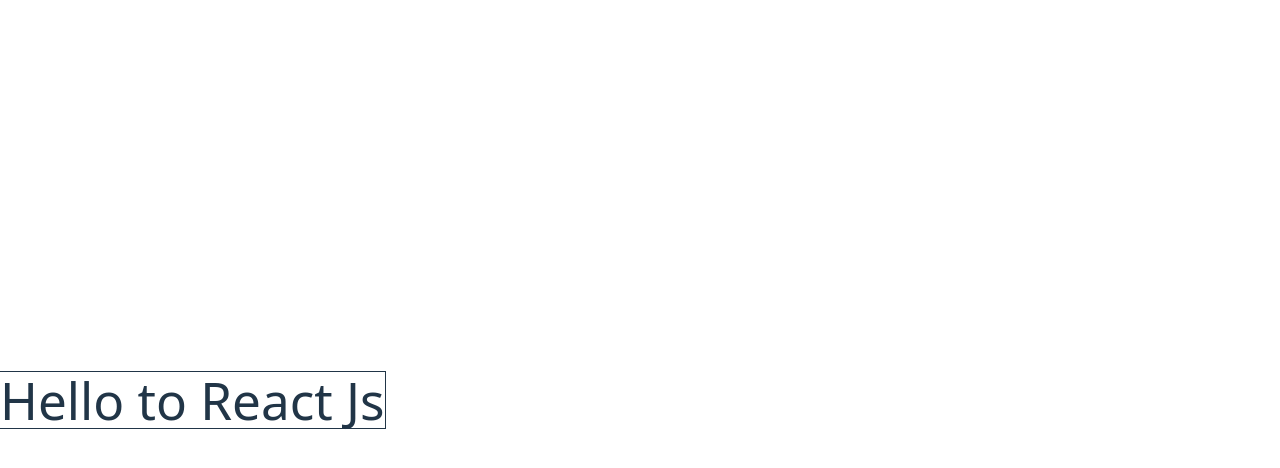
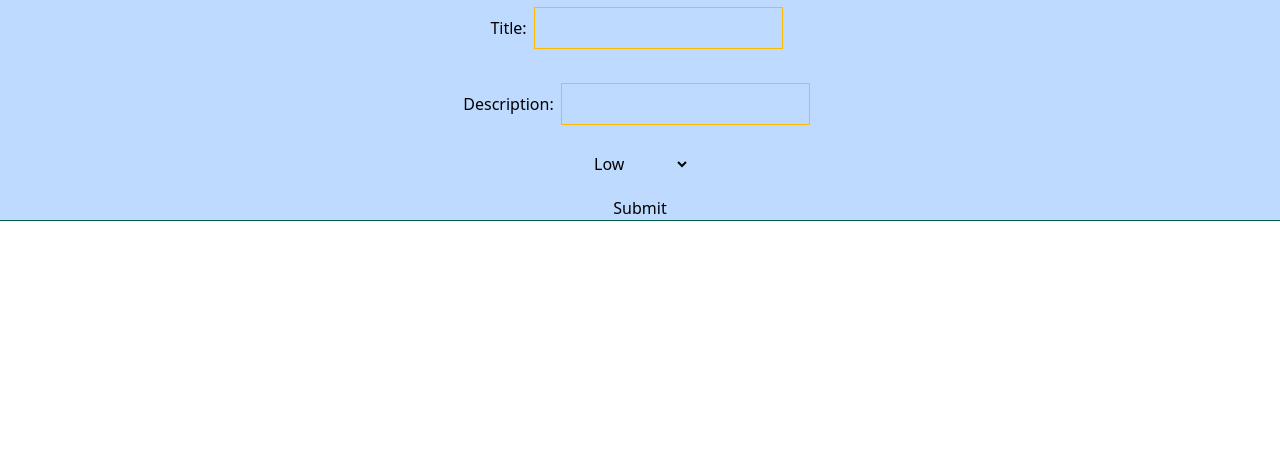
Before and after one commit to Itswali/The-Smart-Task-List, a React (Vite) app: page / in a window 1280 px wide. Shown: the top 468 px of the page. Built offline with nearby package versions, Linux system fonts and the light colour scheme.

Commit message:
created task and display multiple tasks by saving it data in array of tasks dat

```diff
--- a/package.json
+++ b/package.json
@@ -12,7 +12,8 @@
   "dependencies": {
     "@tailwindcss/vite": "^4.1.18",
     "react": "^19.2.0",
-    "react-dom": "^19.2.0"
+    "react-dom": "^19.2.0",
+    "shadcn": "^3.8.4"
   },
   "devDependencies": {
     "@eslint/js": "^9.39.1",
--- a/src/App.jsx
+++ b/src/App.jsx
@@ -1,9 +1,10 @@
 import React from 'react'
+import CreateTask from './components/createTask'
 
 export default function App() {
   return (
     <div>
-      <h1 className='ring-1 inset-ring-stone-400 '>Hello to React Js</h1>
+      <CreateTask />
     </div>
   )
 }
--- /dev/null
+++ b/src/components/createTask.tsx
@@ -0,0 +1,53 @@
+import React, { useState } from 'react'
+
+export default function CreateTask() {
+const [isCompleted, setIsCompleted] = useState(false);
+
+const [data, setData]= useState({
+  title: "",
+  description: "",
+  priority: "low",
+});
+const [tasks, setTasks] = useState<any[]>([]);
+
+const handleSubmit = (e: React.FormEvent) => {
+  e.preventDefault();
+  setTasks([...tasks, data]);
+
+  console.log("task Submitted", data);
+  setData({
+    title: "",
+  description: "",
+  priority: "low",
+  });
+};
+
+  return (
+    <div className='ring-1 bg-blue-200 ring-emerald-800 '>
+      <form className='flex flex-col items-center gap-5' onSubmit={handleSubmit}>
+        <label htmlFor="title" >Title:
+          <input type="text" value={data.title} className='m-2 p-2 ring-1 ring-amber-400' onChange={(e) => setData({...data, title: e.target.value})}/>
+        </label>
+        <label htmlFor="description">Description:
+          <input type="text" value={data.description} className='m-2 p-2 ring-1 ring-amber-400' onChange={(e) => setData({...data, description: e.target.value})} />
+        </label>
+        <select name="priority" value={data.priority} id="priority" onChange={(e) => setData({...data, priority: e.target.value})}>
+          <option disabled>Select One</option>
+          <option value="low">Low</option>
+          <option value="medium">Medium</option>
+          <option value="high">High</option>
+        </select>
+        <button type="submit">Submit</button>
+      </form>
+
+      {tasks.map((item, index) => (
+      <div className='ring-1 ring-black m-3 p-3' key={index}>
+        <h3>{item.title}</h3>
+        <h3>{item.description}</h3>
+        <h3>{item.priority}</h3>
+      </div>
+
+      ))}
+    </div>
+  )
+}
--- a/src/index.css
+++ b/src/index.css
@@ -1,70 +1 @@
 @import "tailwindcss";
-
-:root {
-  font-family: system-ui, Avenir, Helvetica, Arial, sans-serif;
-  line-height: 1.5;
-  font-weight: 400;
-
-  color-scheme: light dark;
-  color: rgba(255, 255, 255, 0.87);
-  background-color: #242424;
-
-  font-synthesis: none;
-  text-rendering: optimizeLegibility;
-  -webkit-font-smoothing: antialiased;
-  -moz-osx-font-smoothing: grayscale;
-}
-
-a {
-  font-weight: 500;
-  color: #646cff;
-  text-decoration: inherit;
-}
-a:hover {
-  color: #535bf2;
-}
-
-body {
-  margin: 0;
-  display: flex;
-  place-items: center;
-  min-width: 320px;
-  min-height: 100vh;
-}
-
-h1 {
-  font-size: 3.2em;
-  line-height: 1.1;
-}
-
-button {
-  border-radius: 8px;
-  border: 1px solid transparent;
-  padding: 0.6em 1.2em;
-  font-size: 1em;
-  font-weight: 500;
-  font-family: inherit;
-  background-color: #1a1a1a;
-  cursor: pointer;
-  transition: border-color 0.25s;
-}
-button:hover {
-  border-color: #646cff;
-}
-button:focus,
-button:focus-visible {
-  outline: 4px auto -webkit-focus-ring-color;
-}
-
-@media (prefers-color-scheme: light) {
-  :root {
-    color: #213547;
-    background-color: #ffffff;
-  }
-  a:hover {
-    color: #747bff;
-  }
-  button {
-    background-color: #f9f9f9;
-  }
-}
```
Also changed, not shown: 1 other file (tests, documents, lock files or other folders).
